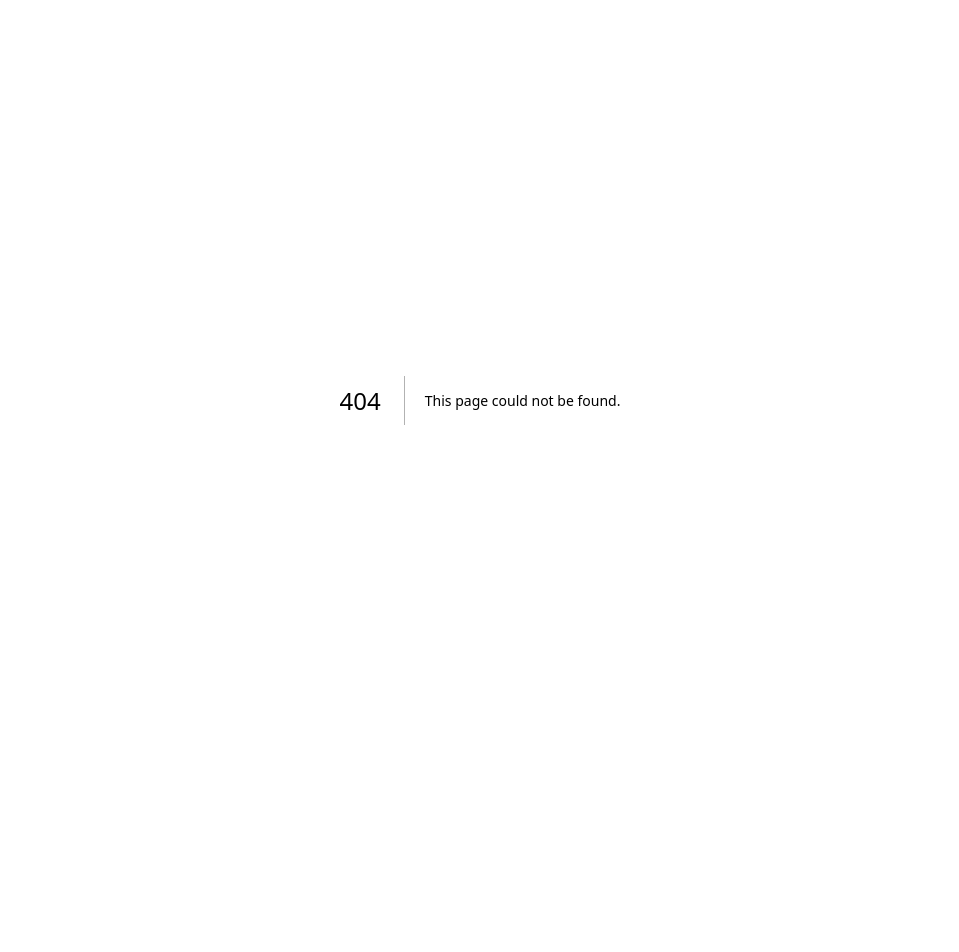
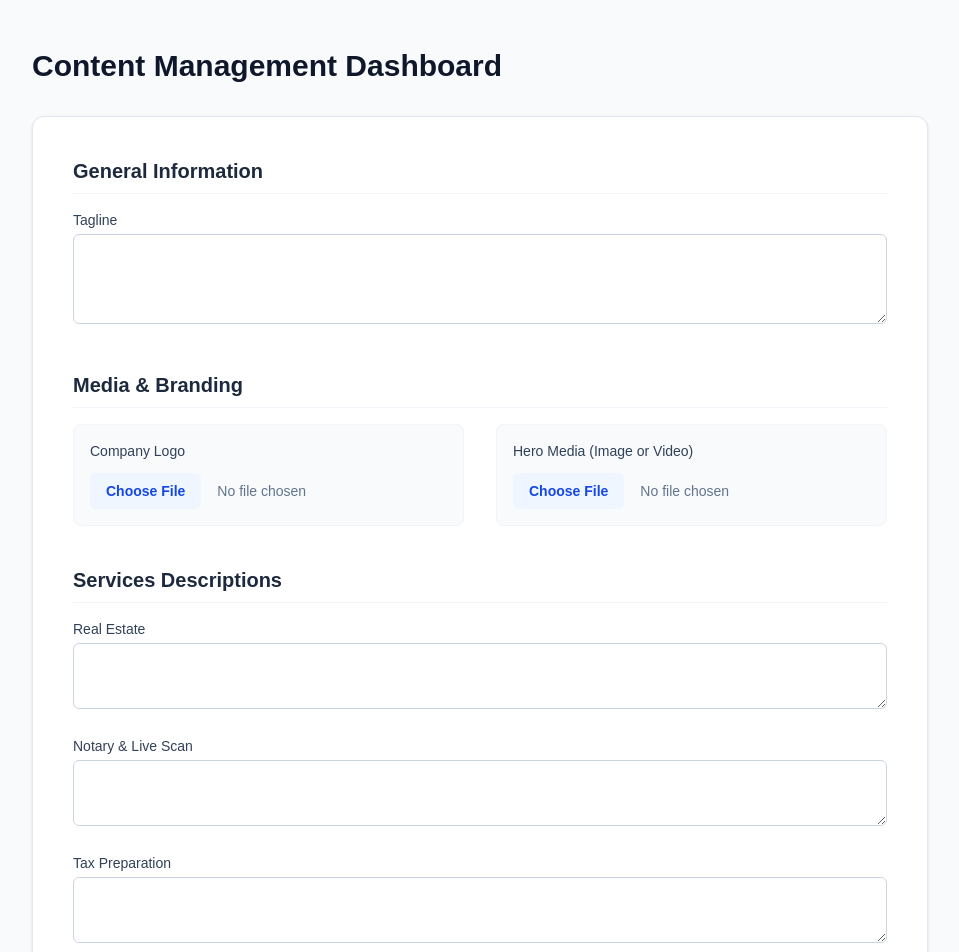
Before and after one commit to extmnick-commits/bromleylegacy, a Next.js app: page /admin/dashboard in a window 1280 px wide. Before the commit this address had no page. Shown: the top 952 px of the page, without its empty margins (160-1119 px from the left). Before the commit the page ends 800 px from the top, so only its background shows below. Built offline with nearby package versions, Linux system fonts and the light colour scheme; no server answers; the database is empty.

Commit message:
feat: add AdminPage component for managing site content

```diff
--- /dev/null
+++ b/app/admin/dashboard/page.tsx
@@ -0,0 +1,172 @@
+"use client";
+
+import { useEffect, useState } from "react";
+import { doc, getDoc, setDoc } from "firebase/firestore";
+import { db } from "../../firebase";
+import MediaUploader from "../../MediaUploader";
+
+export default function AdminPage() {
+  const [content, setContent] = useState({
+    tagline: "",
+    service1Desc: "",
+    service2Desc: "",
+    service3Desc: "",
+    address1: "",
+    address2: "",
+    facebook: "",
+    instagram: "",
+    linkedin: "",
+    logoUrl: "",
+    heroMediaUrl: "",
+  });
+
+  const [status, setStatus] = useState<"idle" | "loading" | "success" | "error">("loading");
+  const [saveStatus, setSaveStatus] = useState<"idle" | "saving" | "success" | "error">("idle");
+
+  useEffect(() => {
+    const fetchContent = async () => {
+      try {
+        const docRef = doc(db, "site_content", "main");
+        const docSnap = await getDoc(docRef);
+        if (docSnap.exists()) {
+          setContent((prev) => ({ ...prev, ...docSnap.data() }));
+        }
+        setStatus("success");
+      } catch (error) {
+        console.error("Error fetching content:", error);
+        setStatus("error");
+      }
+    };
+
+    fetchContent();
+  }, []);
+
+  const handleChange = (e: React.ChangeEvent<HTMLInputElement | HTMLTextAreaElement>) => {
+    const { name, value } = e.target;
+    setContent((prev) => ({ ...prev, [name]: value }));
+  };
+
+  const handleSave = async (e: React.FormEvent) => {
+    e.preventDefault();
+    setSaveStatus("saving");
+    try {
+      await setDoc(doc(db, "site_content", "main"), content, { merge: true });
+      setSaveStatus("success");
+      setTimeout(() => setSaveStatus("idle"), 3000);
+    } catch (error) {
+      console.error("Error saving content:", error);
+      setSaveStatus("error");
+    }
+  };
+
+  if (status === "loading") {
+    return <div className="min-h-screen flex items-center justify-center text-slate-600">Loading admin dashboard...</div>;
+  }
+
+  return (
+    <div className="min-h-screen bg-slate-50 py-12 px-6">
+      <div className="max-w-4xl mx-auto">
+        <h1 className="text-3xl font-bold mb-8 text-slate-900">Content Management Dashboard</h1>
+
+        {saveStatus === "success" && (
+          <div className="bg-green-50 text-green-800 px-6 py-4 rounded-lg mb-6 border border-green-200 font-medium shadow-sm">
+            Website content updated successfully!
+          </div>
+        )}
+        {saveStatus === "error" && (
+          <div className="bg-red-50 text-red-800 px-6 py-4 rounded-lg mb-6 border border-red-200 font-medium shadow-sm">
+            Error saving content. Please check the console for details.
+          </div>
+        )}
+
+        <form onSubmit={handleSave} className="space-y-10 bg-white p-8 md:p-10 rounded-xl shadow-sm border border-slate-200">
+
+          {/* General Info */}
+          <div>
+            <h2 className="text-xl font-semibold mb-4 text-slate-800 border-b border-slate-100 pb-2">General Information</h2>
+            <div className="space-y-4">
+              <div>
+                <label className="block text-sm font-medium text-slate-700 mb-1">Tagline</label>
+                <textarea
+                  name="tagline"
+                  value={content.tagline}
+                  onChange={handleChange}
+                  rows={3}
+                  className="w-full px-4 py-2 border border-slate-300 rounded-md focus:ring-blue-900 focus:border-blue-900 outline-none transition-colors"
+                />
+              </div>
+            </div>
+          </div>
+
+          {/* Media */}
+          <div>
+            <h2 className="text-xl font-semibold mb-4 text-slate-800 border-b border-slate-100 pb-2">Media & Branding</h2>
+            <div className="grid grid-cols-1 md:grid-cols-2 gap-8">
+              <div className="bg-slate-50 p-4 rounded-lg border border-slate-100">
+                <label className="block text-sm font-medium text-slate-700 mb-3">Company Logo</label>
+                {content.logoUrl && <img src={content.logoUrl} alt="Logo" className="h-20 mb-4 rounded shadow-sm bg-white" />}
+                <MediaUploader
+                  folder="branding"
+                  onUploadSuccess={(url) => setContent((prev) => ({ ...prev, logoUrl: url }))}
+                />
+              </div>
+              <div className="bg-slate-50 p-4 rounded-lg border border-slate-100">
+                <label className="block text-sm font-medium text-slate-700 mb-3">Hero Media (Image or Video)</label>
+                {content.heroMediaUrl && (
+                  <div className="mb-4 text-xs text-blue-600 break-all p-2 bg-blue-50 rounded border border-blue-100">
+                    {content.heroMediaUrl}
+                  </div>
+                )}
+                <MediaUploader
+                  folder="branding"
+                  onUploadSuccess={(url) => setContent((prev) => ({ ...prev, heroMediaUrl: url }))}
+                />
+              </div>
+            </div>
+          </div>
+
+          {/* Services */}
+          <div>
+            <h2 className="text-xl font-semibold mb-4 text-slate-800 border-b border-slate-100 pb-2">Services Descriptions</h2>
+            <div className="space-y-5">
+              <div>
+                <label className="block text-sm font-medium text-slate-700 mb-1">Real Estate</label>
+                <textarea name="service1Desc" value={content.service1Desc} onChange={handleChange} rows={2} className="w-full px-4 py-2 border border-slate-300 rounded-md focus:ring-blue-900 focus:border-blue-900 outline-none" />
+              </div>
+              <div>
+                <label className="block text-sm font-medium text-slate-700 mb-1">Notary & Live Scan</label>
+                <textarea name="service2Desc" value={content.service2Desc} onChange={handleChange} rows={2} className="w-full px-4 py-2 border border-slate-300 rounded-md focus:ring-blue-900 focus:border-blue-900 outline-none" />
+              </div>
+              <div>
+                <label className="block text-sm font-medium text-slate-700 mb-1">Tax Preparation</label>
+                <textarea name="service3Desc" value={content.service3Desc} onChange={handleChange} rows={2} className="w-full px-4 py-2 border border-slate-300 rounded-md focus:ring-blue-900 focus:border-blue-900 outline-none" />
+              </div>
+            </div>
+          </div>
+
+          {/* Contact & Socials */}
+          <div>
+            <h2 className="text-xl font-semibold mb-4 text-slate-800 border-b border-slate-100 pb-2">Contact & Socials</h2>
+            <div className="grid grid-cols-1 md:grid-cols-2 gap-6">
+              <div className="md:col-span-2"><label className="block text-sm font-medium text-slate-700 mb-1">Address 1 (Downtown)</label><textarea name="address1" value={content.address1} onChange={handleChange} rows={2} className="w-full px-4 py-2 border border-slate-300 rounded-md focus:ring-blue-900 focus:border-blue-900 outline-none" /></div>
+              <div className="md:col-span-2"><label className="block text-sm font-medium text-slate-700 mb-1">Address 2 (Westside)</label><textarea name="address2" value={content.address2} onChange={handleChange} rows={2} className="w-full px-4 py-2 border border-slate-300 rounded-md focus:ring-blue-900 focus:border-blue-900 outline-none" /></div>
+              <div><label className="block text-sm font-medium text-slate-700 mb-1">Facebook URL</label><input type="text" name="facebook" value={content.facebook} onChange={handleChange} className="w-full px-4 py-2 border border-slate-300 rounded-md focus:ring-blue-900 focus:border-blue-900 outline-none" /></div>
+              <div><label className="block text-sm font-medium text-slate-700 mb-1">Instagram URL</label><input type="text" name="instagram" value={content.instagram} onChange={handleChange} className="w-full px-4 py-2 border border-slate-300 rounded-md focus:ring-blue-900 focus:border-blue-900 outline-none" /></div>
+              <div className="md:col-span-2"><label className="block text-sm font-medium text-slate-700 mb-1">LinkedIn URL</label><input type="text" name="linkedin" value={content.linkedin} onChange={handleChange} className="w-full px-4 py-2 border border-slate-300 rounded-md focus:ring-blue-900 focus:border-blue-900 outline-none" /></div>
+            </div>
+          </div>
+
+          <div className="pt-8 flex justify-end">
+            <button
+              type="submit"
+              disabled={saveStatus === "saving"}
+              className="bg-blue-900 text-white px-8 py-3 rounded-md font-semibold hover:bg-blue-800 transition-colors shadow-md disabled:opacity-70 disabled:cursor-not-allowed"
+            >
+              {saveStatus === "saving" ? "Saving Changes..." : "Publish Changes"}
+            </button>
+          </div>
+        </form>
+      </div>
+    </div>
+  );
+}
```
